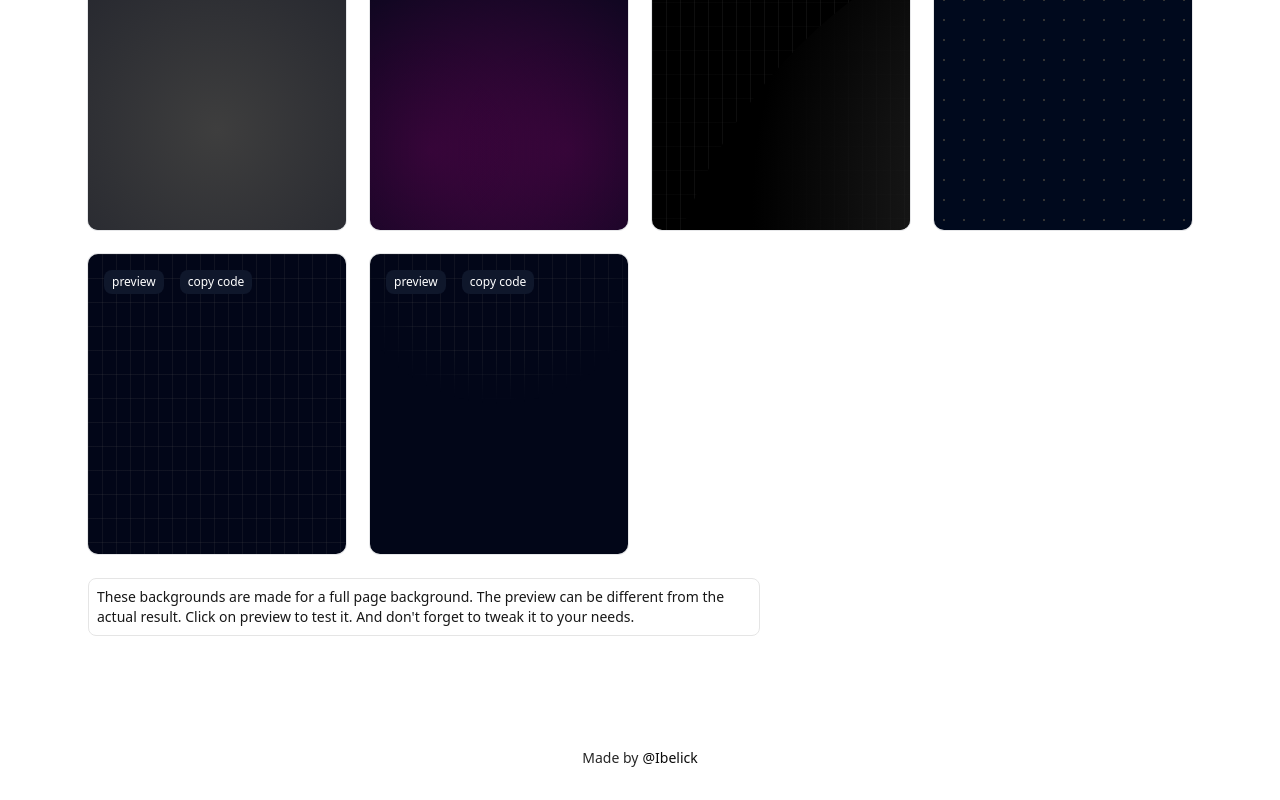
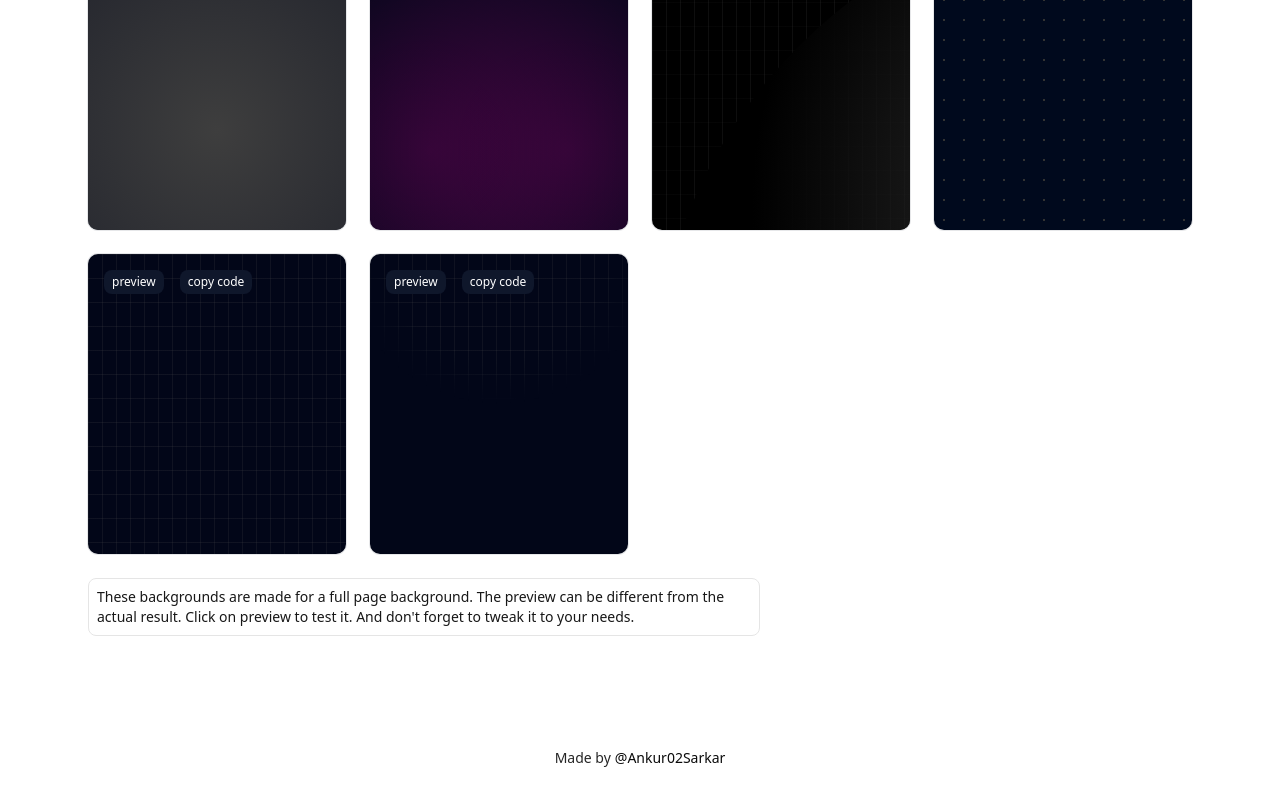
Before and after one commit to Ankur02Sarkar/tw-bg-snippets, a Next.js app: page / in a window 1280 px wide. Shown: the part 2039-2839 px from the top of the page. Built offline with nearby package versions, Linux system fonts and the light colour scheme.

Commit message:
chore: update social media links to personal accounts

```diff
--- a/src/app/page.tsx
+++ b/src/app/page.tsx
@@ -24,7 +24,7 @@ export default function Home() {
           <div />
           <nav className="flex gap-6">
             <a
-              href="https://twitter.com/Ibelick"
+              href="https://twitter.com/Ankur02Sarkar"
               target="_blank"
               rel="noopener noreferrer"
               className="inline-flex"
@@ -35,7 +35,7 @@ export default function Home() {
               />
             </a>
             <a
-              href="https://github.com/ibelick/background-snippets"
+              href="https://github.com/Ankur02Sarkar/tw-bg-snippets"
               target="_blank"
               rel="noopener noreferrer"
               className="inline-flex"
@@ -51,7 +51,7 @@ export default function Home() {
           <div className="relative mx-auto flex max-w-2xl flex-col items-center">
             <div className="mb-8 flex">
               <a
-                href="https://github.com/ibelick/background-snippets"
+                href="https://github.com/Ankur02Sarkar/tw-bg-snippets"
                 target="_blank"
                 rel="noopener noreferrer"
                 className="inline-flex"
@@ -85,7 +85,7 @@ export default function Home() {
             </p>
             <div className="mt-10 flex gap-4">
               <a
-                href="https://github.com/ibelick/background-snippets"
+                href="https://github.com/Ankur02Sarkar/tw-bg-snippets"
                 target="_blank"
                 rel="noopener noreferrer"
                 className="inline-flex items-center"
@@ -126,12 +126,12 @@ export default function Home() {
             <span className="text-sm text-neutral-800 dark:text-neutral-200">
               Made by
               <a
-                href="https://twitter.com/Ibelick"
+                href="https://twitter.com/Ankur02Sarkar"
                 target="_blank"
                 rel="noopener noreferrer"
                 className="ml-1 text-neutral-950 dark:text-neutral-100"
               >
-                @Ibelick
+                @Ankur02Sarkar
               </a>
             </span>
           </div>
```
